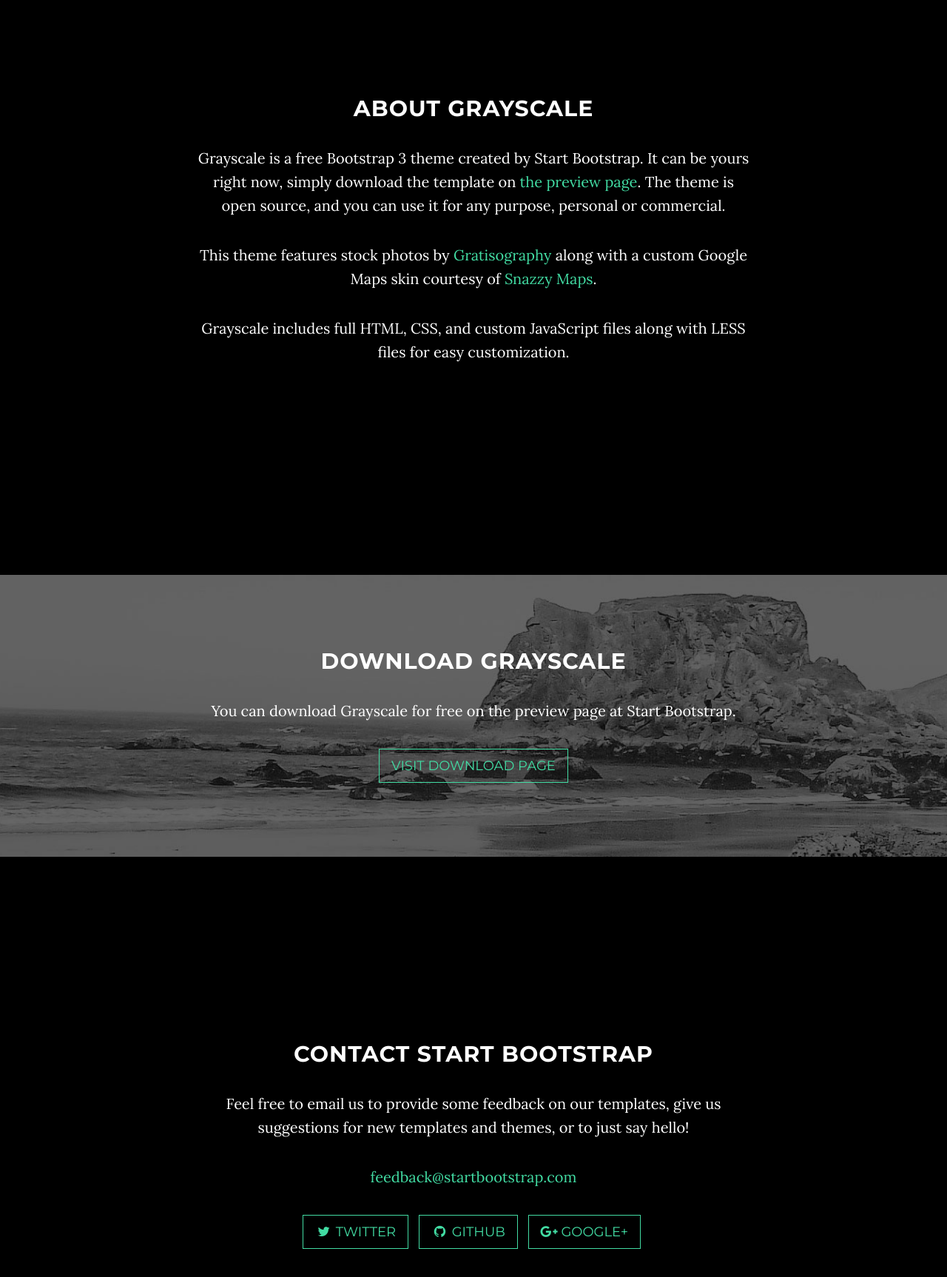
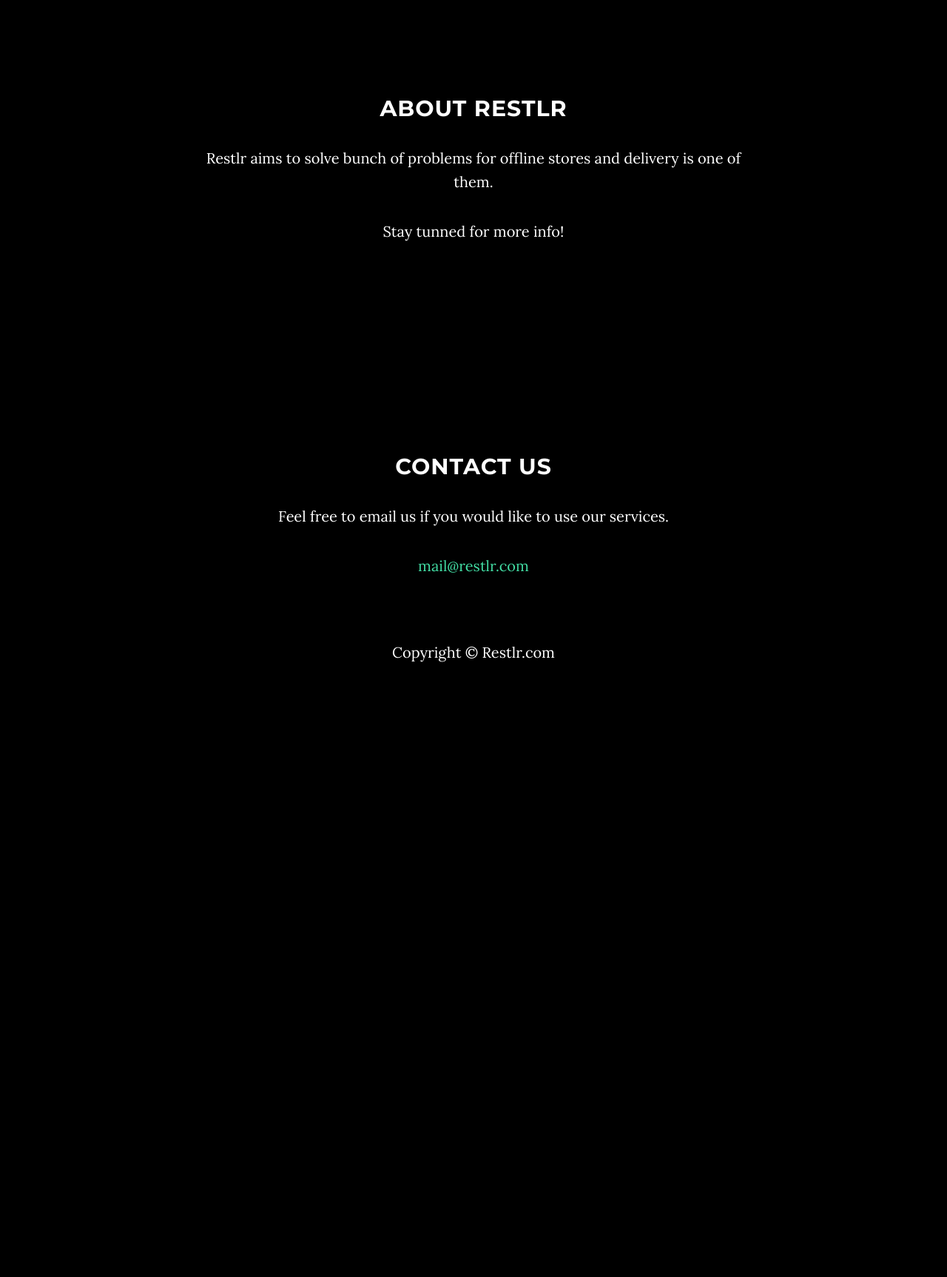
Before and after one commit to restlr/restlr.github.io, a website: page index.html in a window 1280 px wide. Shown: the part 920-2646 px from the top of the page at 74% size. After the commit the page ends 1868 px from the top, so only its background shows below. Drawn offline with nearby package versions, Linux system fonts and the light colour scheme; some packages are replaced by stand-ins of ours.

Commit message:
Update template

```diff
--- a/index.html
+++ b/index.html
@@ -41,7 +41,7 @@
                     Menu <i class="fa fa-bars"></i>
                 </button>
                 <a class="navbar-brand page-scroll" href="#page-top">
-                    <i class="fa fa-play-circle"></i> <span class="light">Start</span> Bootstrap
+                    <i class="fa fa-play-circle"></i> <span class="light">Restlr</span>
                 </a>
             </div>
 
@@ -54,9 +54,6 @@
                     </li>
                     <li>
                         <a class="page-scroll" href="#about">About</a>
-                    </li>
-                    <li>
-                        <a class="page-scroll" href="#download">Download</a>
                     </li>
                     <li>
                         <a class="page-scroll" href="#contact">Contact</a>
@@ -74,9 +71,9 @@
             <div class="container">
                 <div class="row">
                     <div class="col-md-8 col-md-offset-2">
-                        <h1 class="brand-heading">Grayscale</h1>
-                        <p class="intro-text">A free, responsive, one page Bootstrap theme.
-                            <br>Created by Start Bootstrap.</p>
+                        <h1 class="brand-heading">Restlr</h1>
+                        <p class="intro-text">Restlr is a utility tool for stores.
+                            <br></p>
                         <a href="#about" class="btn btn-circle page-scroll">
                             <i class="fa fa-angle-double-down animated"></i>
                         </a>
@@ -90,23 +87,9 @@
     <section id="about" class="container content-section text-center">
         <div class="row">
             <div class="col-lg-8 col-lg-offset-2">
-                <h2>About Grayscale</h2>
-                <p>Grayscale is a free Bootstrap 3 theme created by Start Bootstrap. It can be yours right now, simply download the template on <a href="http://startbootstrap.com/template-overviews/grayscale/">the preview page</a>. The theme is open source, and you can use it for any purpose, personal or commercial.</p>
-                <p>This theme features stock photos by <a href="http://gratisography.com/">Gratisography</a> along with a custom Google Maps skin courtesy of <a href="http://snazzymaps.com/">Snazzy Maps</a>.</p>
-                <p>Grayscale includes full HTML, CSS, and custom JavaScript files along with LESS files for easy customization.</p>
-            </div>
-        </div>
-    </section>
-
-    <!-- Download Section -->
-    <section id="download" class="content-section text-center">
-        <div class="download-section">
-            <div class="container">
-                <div class="col-lg-8 col-lg-offset-2">
-                    <h2>Download Grayscale</h2>
-                    <p>You can download Grayscale for free on the preview page at Start Bootstrap.</p>
-                    <a href="http://startbootstrap.com/template-overviews/grayscale/" class="btn btn-default btn-lg">Visit Download Page</a>
-                </div>
+                <h2>About Restlr</h2>
+                <p>Restlr aims to solve bunch of problems for offline stores and delivery is one of them.</p>
+                <p>Stay tunned for more info!</p>
             </div>
         </div>
     </section>
@@ -115,32 +98,18 @@
     <section id="contact" class="container content-section text-center">
         <div class="row">
             <div class="col-lg-8 col-lg-offset-2">
-                <h2>Contact Start Bootstrap</h2>
-                <p>Feel free to email us to provide some feedback on our templates, give us suggestions for new templates and themes, or to just say hello!</p>
-                <p><a href="mailto:feedback@startbootstrap.com">feedback@startbootstrap.com</a>
+                <h2>Contact Us</h2>
+                <p>Feel free to email us if you would like to use our services.</p>
+                <p><a href="mailto:mail@restlr.com">mail@restlr.com</a>
                 </p>
-                <ul class="list-inline banner-social-buttons">
-                    <li>
-                        <a href="https://twitter.com/SBootstrap" class="btn btn-default btn-lg"><i class="fa fa-twitter fa-fw"></i> <span class="network-name">Twitter</span></a>
-                    </li>
-                    <li>
-                        <a href="https://github.com/IronSummitMedia/startbootstrap" class="btn btn-default btn-lg"><i class="fa fa-github fa-fw"></i> <span class="network-name">Github</span></a>
-                    </li>
-                    <li>
-                        <a href="https://plus.google.com/+Startbootstrap/posts" class="btn btn-default btn-lg"><i class="fa fa-google-plus fa-fw"></i> <span class="network-name">Google+</span></a>
-                    </li>
-                </ul>
             </div>
         </div>
     </section>
 
-    <!-- Map Section -->
-    <div id="map"></div>
-
     <!-- Footer -->
     <footer>
         <div class="container text-center">
-            <p>Copyright &copy; Your Website 2016</p>
+            <p>Copyright &copy; Restlr.com</p>
         </div>
     </footer>
 
@@ -153,9 +122,6 @@
     <!-- Plugin JavaScript -->
     <script src="http://cdnjs.cloudflare.com/ajax/libs/jquery-easing/1.3/jquery.easing.min.js"></script>
 
-    <!-- Google Maps API Key - Use your own API key to enable the map feature. More information on the Google Maps API can be found at https://developers.google.com/maps/ -->
-    <script type="text/javascript" src="https://maps.googleapis.com/maps/api/js?key=AIzaSyCRngKslUGJTlibkQ3FkfTxj3Xss1UlZDA&sensor=false"></script>
-
     <!-- Theme JavaScript -->
     <script src="js/grayscale.min.js"></script>
 
```
